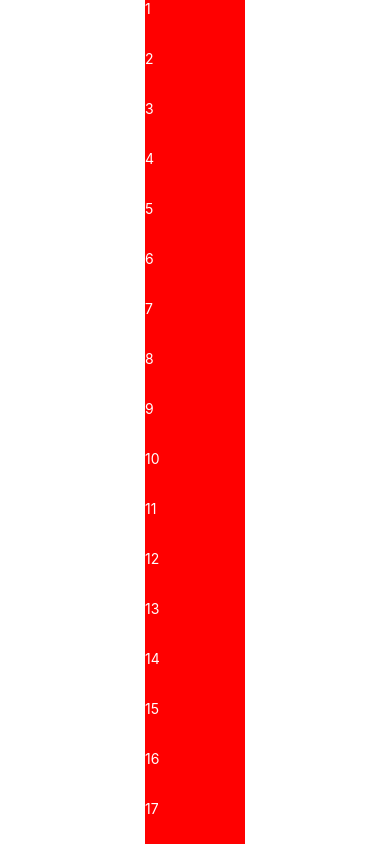
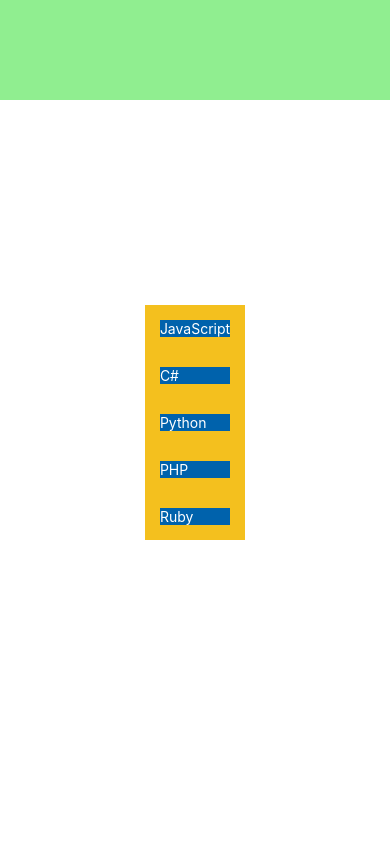
Before and after one commit to lucasmetron/reactNativeAnimacoes, a React Native app: screen / in a window 390 px wide. Built offline with nearby package versions, Linux system fonts and the light colour scheme.

Commit message:
animation arrastar e apagar

```diff
--- a/App.js
+++ b/App.js
@@ -8,14 +8,36 @@ import {
 
 } from 'react-native';
 import styles, { size } from './styles/mainStyles'
-import MyScroll from './components/MyScroll';
+import MyListItem from './components/MyListItem';
 
 const App = () => {
 
+  const [list, setList] = useState([
+    { id: 1, name: 'JavaScript' },
+    { id: 2, name: 'C#' },
+    { id: 3, name: 'Python' },
+    { id: 4, name: 'PHP' },
+    { id: 5, name: 'Ruby' },
+  ])
+
+  function onRemove(itemToRemove) {
+    const newList = list.filter(item => item.id !== itemToRemove.id)
+    setList(newList)
+  }
+
+  useEffect(() => {
+    console.log(list)
+  }, [list])
 
   return (
     <SafeAreaView style={styles.container} >
-      <MyScroll />
+      <View style={{ position: 'absolute', top: 0, width: '100%', height: 100, backgroundColor: 'lightgreen' }}>
+      </View>
+
+      <View>
+        {list.map(item => <MyListItem onDrop={() => onRemove(item)} key={item.id} title={item.name} />)}
+      </View>
+
     </SafeAreaView>
   );
 };
--- /dev/null
+++ b/components/MyListItem.js
@@ -0,0 +1,46 @@
+import React, { useState, useEffect } from "react";
+import { Text, Animated, PanResponder } from 'react-native'
+
+export default function MyListItem(props) {
+
+    const [title, setTitle] = useState('')
+
+    let position = new Animated.ValueXY();
+    let opacity = new Animated.Value(1);
+    let panResponder = createPanResponder();
+
+    useEffect(() => {
+        setTitle(props.title)
+    }, [props.title]);
+
+    function createPanResponder() {
+        return PanResponder.create({
+            onStartShouldSetPanResponder: () => true,
+            onPanResponderMove: (event, gestureState) => {
+                position.setValue({ x: gestureState.dx, y: gestureState.dy })
+            },
+            onPanResponderRelease: (evt, gestureState) => {
+                if (evt.nativeEvent.pageY <= 100) {
+                    Animated.timing(opacity, {
+                        toValue: 0,
+                        duration: 1000
+                    }).start(props.onDrop)
+                } else {
+                    Animated.spring(position, {
+                        toValue: 0,
+                        friction: 5,
+                    }).start()
+                }
+
+            }
+        })
+    }
+    return (
+        <Animated.View
+            {...panResponder.panHandlers}
+            style={[position.getLayout(), { padding: 15, backgroundColor: '#f4c01e', opacity: opacity }]}
+        >
+            <Text style={{ backgroundColor: '#0062ac', color: 'white' }}>{title}</Text>
+        </Animated.View>
+    );
+}
```
